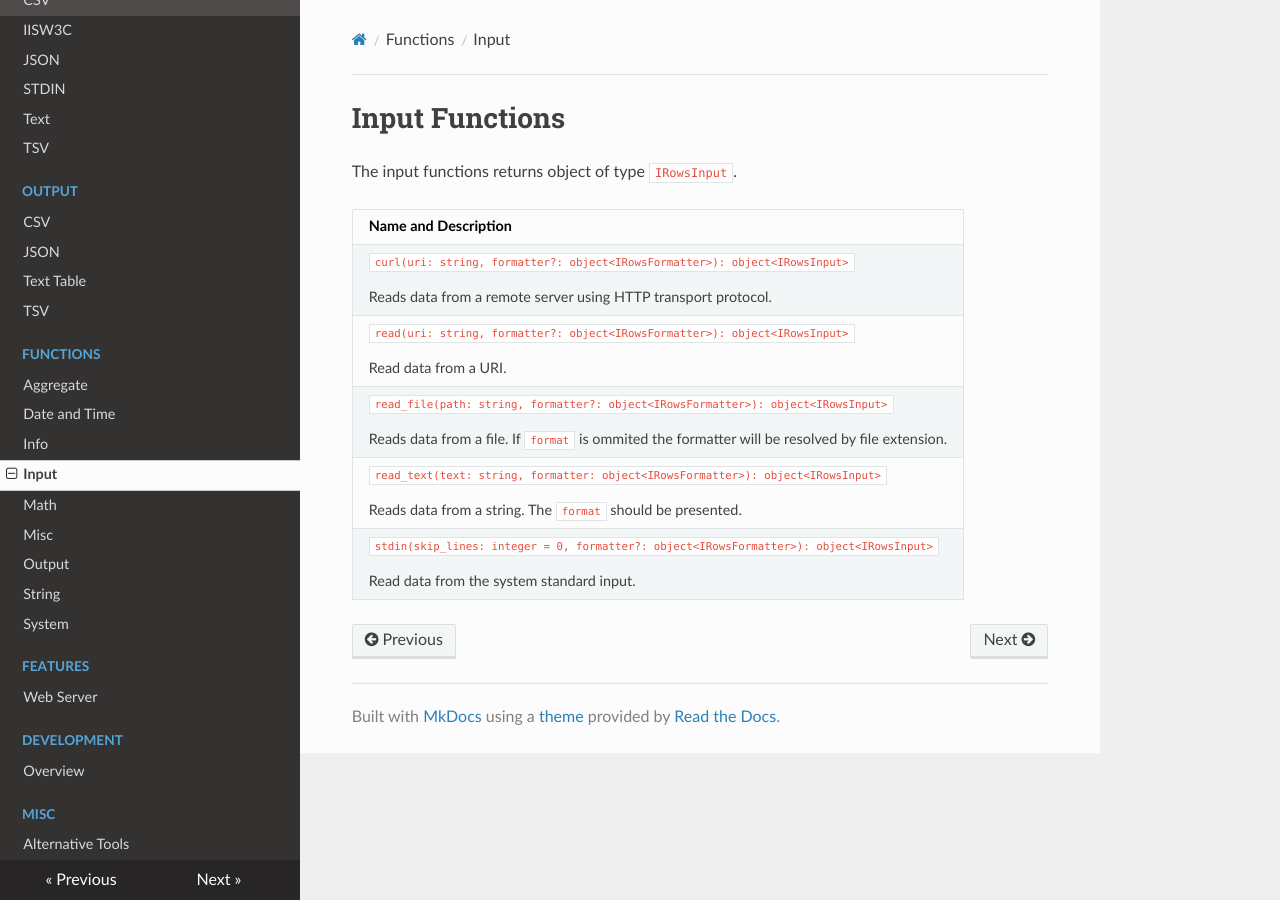
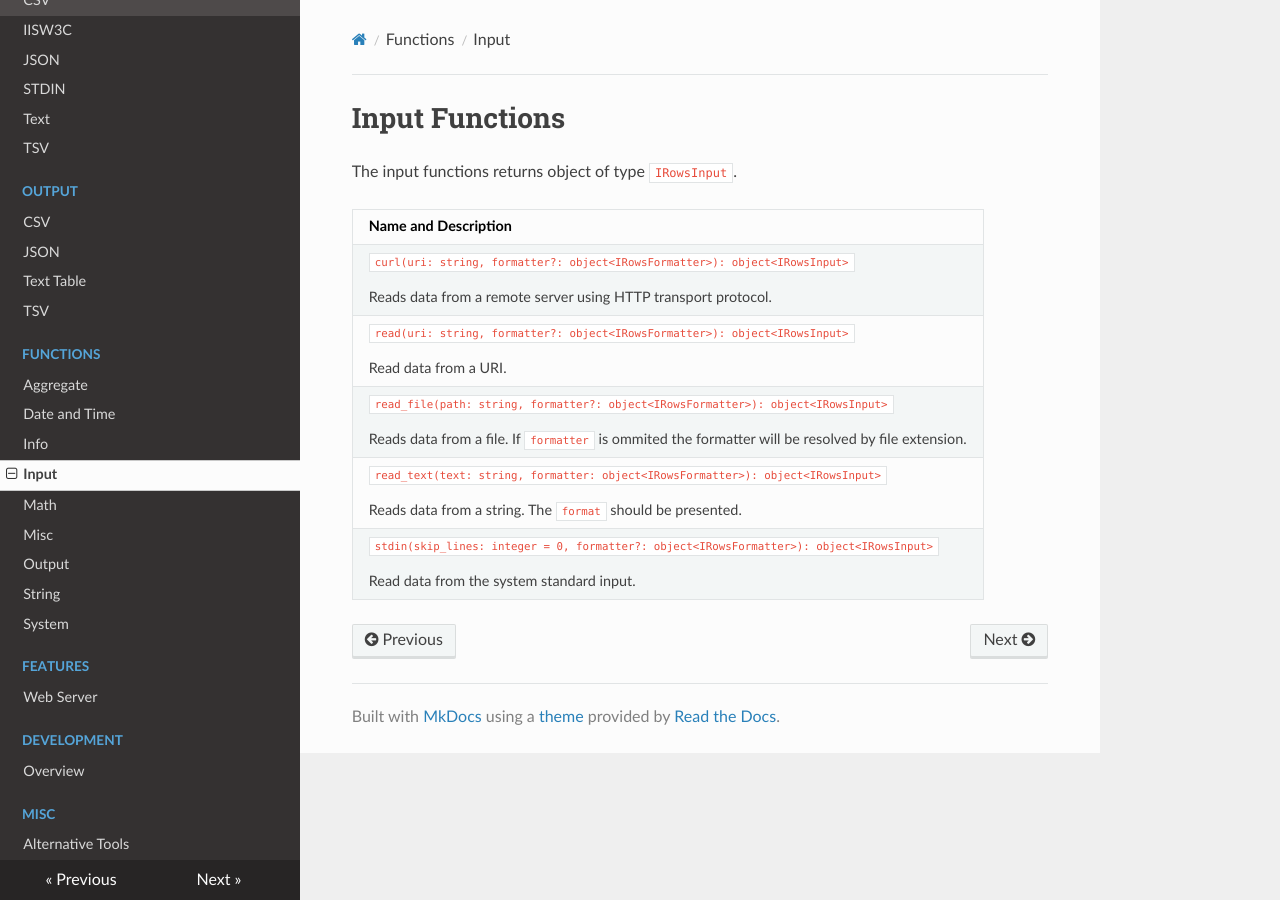
Before and after one commit to krasninja/querycat, an MkDocs documentation site: the page built from docs/functions/input.md, in a window 1280 px wide. Built offline with MkDocs 1.6.1, drawn with Linux system fonts in a browser that asks for light colours; nearby versions of some CDN libraries.

Commit message:
Fix docs formatter param usage

```diff
--- a/docs/functions/input.md
+++ b/docs/functions/input.md
@@ -4,8 +4,8 @@
 
 | Name and Description |
 | --- |
-| `curl(uri: string, formatter?: object<IRowsFormatter>): object<IRowsInput>` <br /><br /> Reads data from a remote server using HTTP transport protocol. |
-| `read(uri: string, formatter?: object<IRowsFormatter>): object<IRowsInput>` <br /><br /> Read data from a URI. |
-| `read_file(path: string, formatter?: object<IRowsFormatter>): object<IRowsInput>` <br /><br /> Reads data from a file. If `format` is ommited the formatter will be resolved by file extension. |
-| `read_text(text: string, formatter: object<IRowsFormatter>): object<IRowsInput>` <br /><br /> Reads data from a string. The `format` should be presented. |
-| `stdin(skip_lines: integer = 0, formatter?: object<IRowsFormatter>): object<IRowsInput>` <br /><br /> Read data from the system standard input. |
+| `curl(uri: string, formatter?: object<IRowsFormatter>): object<IRowsInput>`<br /><br /> Reads data from a remote server using HTTP transport protocol. |
+| `read(uri: string, formatter?: object<IRowsFormatter>): object<IRowsInput>`<br /><br /> Read data from a URI. |
+| `read_file(path: string, formatter?: object<IRowsFormatter>): object<IRowsInput>`<br /><br /> Reads data from a file. If `formatter` is ommited the formatter will be resolved by file extension. |
+| `read_text(text: string, formatter: object<IRowsFormatter>): object<IRowsInput>`<br /><br /> Reads data from a string. The `format` should be presented. |
+| `stdin(skip_lines: integer = 0, formatter?: object<IRowsFormatter>): object<IRowsInput>`<br /><br /> Read data from the system standard input. |
```
Also changed, not shown: docs/commands/select.md (+1 -1 lines), docs/functions/aggregate.md (+5 -5 lines).
